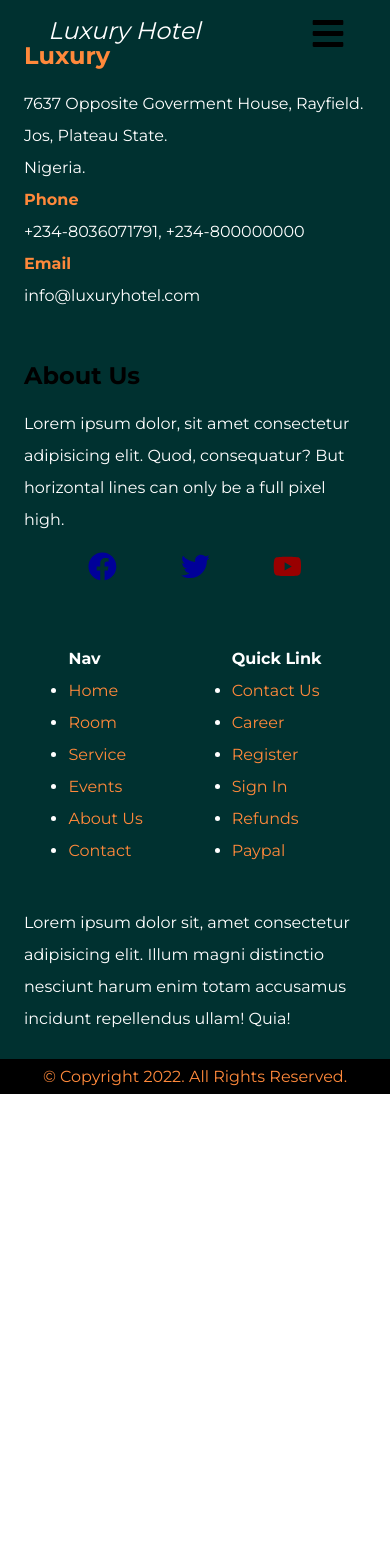
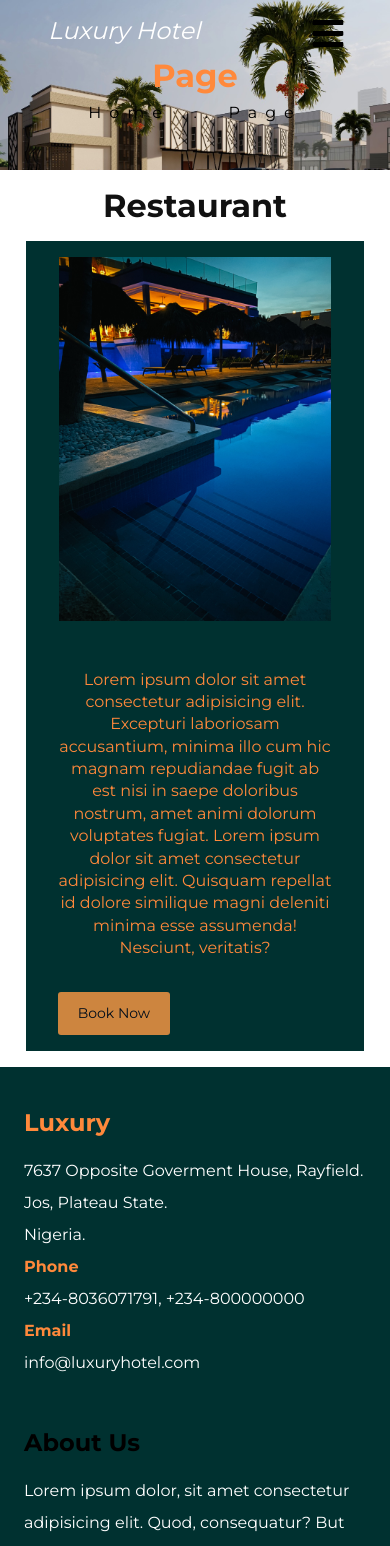
Before and after one commit to NerdyBee/first-repo, a React (Create React App) app: page /contact in a window 390 px wide. Shown: the top 1546 px of the page. Before the commit the page ends 1094 px from the top, so only its background shows below. Built offline with nearby package versions, Linux system fonts and the light colour scheme.

Commit message:
phone-responsive

```diff
--- a/src/App.js
+++ b/src/App.js
@@ -10,6 +10,7 @@ import Home from './pages/Home';
 import Room from './pages/Rooms';
 import Abouts from './pages/About';
 import Services from './pages/Services';
+import Contact from './pages/Contact';
 
 function App() {
   const [isOpen, setIsOpen] = useState(false)
@@ -29,6 +30,7 @@ function App() {
           <Route path="/rooms/" element={<Room />} />
           <Route path="/about/" element={<Abouts />} />
           <Route path="/services/" element={<Services />} />
+          <Route path="/contact/" element={<Contact />} />
         </Routes>
         <Footer />
       </>
--- a/src/components/About.jsx
+++ b/src/components/About.jsx
@@ -17,17 +17,17 @@ const Container = styled.div`
 
   @media screen and (max-width: 760px) {
     grid-template-columns: 1fr;
-    grid-template-rows: 100%;
-    padding: 2rem 0;
+    // grid-template-rows: 100%;
+    padding: 0;
   }
 `;
 
-const LeftColumn = styled.div`
+const RightColumn = styled.div`
   display: flex;
 
   img {
     width: 100%;
-    padding: 0 2rem;
+    padding: 0 1rem;
     object-fit: cover;
   }
 
@@ -37,12 +37,12 @@ const LeftColumn = styled.div`
     img {
       width: 90%;
       object-fit: fit;
-      padding: 0;
+      padding: 2rem 0;
     }
   }
 `;
 
-const RightColumn = styled.div`
+const LeftColumn = styled.div`
   display: flex;
   flex-direction: column;
   padding: 0 2rem;
@@ -69,7 +69,7 @@ const About = () => {
   return (
     <>
       <Container>
-        <RightColumn>
+        <LeftColumn>
           <h1>About Us</h1>
           <p>
             Lorem ipsum dolor sit, amet consectetur adipisicing elit. Suscipit
@@ -82,10 +82,10 @@ const About = () => {
             nostrum molestiae. Dolore.
           </p>
           <Button to='/' primary='true' >Contact Us</Button>
+        </LeftColumn>
+        <RightColumn>
+          <img src={Img} alt="" />
         </RightColumn>
-        <LeftColumn>
-          <img src={Img} alt="" />
-        </LeftColumn>
       </Container>
     </>
   );
--- a/src/components/InfoSection.jsx
+++ b/src/components/InfoSection.jsx
@@ -25,7 +25,7 @@ const Container = styled.div`
 
   @media screen and (max-width: 760px) {
     grid-template-columns: 1fr;
-    padding: 2rem 0;
+    padding: 2rem 0 0;
     margin: 0 auto;
     // grid-template-rows: 500px;
   }
@@ -80,30 +80,13 @@ const ColumnLeft = styled.div`
   }
 `;
 
-// const Featured = styled.ul`
-//   margin: 2rem auto;
-//   display: grid;
-//   grid-template-columns: 1fr 1fr;
-//   padding: 1rem 1rem;
-//   width: 100%;
-// `;
-
-// const FeatureList = styled.li`
-//   display: flex;
-//   flex-direction: row;
-//   line-height: 2.5rem;
-//   color: var(--secondary-color);
-// `;
-
 const ColumnRight = styled.div`
   padding: 2rem 2rem;
   display: flex;
   justify-content: center;
   align-items: center;
-  //   order: $/{({reverse}) => (reverse ? '1' : '2')};
 
   @media screen and (max-width: 768px) {
-    //   order: $/{({reverse}) => (reverse ? '2' : '1')};
     width: 90%;
     height: 90%;
   }
--- a/src/components/ServiceIntro.jsx
+++ b/src/components/ServiceIntro.jsx
@@ -16,8 +16,8 @@ const Container = styled.div`
 
   @media screen and (max-width: 760px) {
     grid-template-columns: 1fr;
-    grid-template-rows: 100%;
-    padding: 2rem 0;
+    // grid-template-rows: 100%;
+    padding: 0;
   }
 
 `;
@@ -27,7 +27,7 @@ const LeftColumn = styled.div`
 
   img {
     width: 100%;
-    padding: 0 0 0 3rem;
+    padding: 0 3rem 0 0;
     object-fit: cover;
   }
 
@@ -57,6 +57,8 @@ const RightColumn = styled.div`
   }
 
   @media screen and (max-width: 760px) {
+    line-height: 1.5rem;
+
     h1 {
         margin: 1rem 0;
         font-size: 2rem;
--- /dev/null
+++ b/src/components/TestPage.jsx
@@ -0,0 +1,102 @@
+import React from "react";
+import styled from "styled-components";
+import { Button } from "./Button";
+
+import Img from "../images/service-bg.jpg";
+
+const InfoDiv = styled.section`
+  width: 100%;
+  height: 100%;
+  padding: 0rem 1rem;
+  margin: 1rem auto;
+
+  @media screen and (max-width: 480px) {
+    width: 95%;
+  }
+`;
+
+const Container = styled.div`
+  padding: 0;
+  margin: 0 auto;
+  display: grid;
+  grid-template-columns: 1fr 1fr;
+  gap: 1rem;
+  color: var(--dark-bg-txt);
+  background: var(--dark-bg);
+
+  @media screen and (max-width: 760px) {
+    grid-template-columns: 1fr;
+    padding: 0;
+  }
+`;
+
+const ColumnLeft = styled.div`
+  display: flex;
+  flex-direction: column;
+  justify-content: center;
+  align-items: flex-start;
+  line-height: 1.4;
+  padding: 1rem 2rem;
+  order: revert;
+
+  p {
+    margin-bottom: 2rem;
+    text-align: center;
+  }
+  h4 {
+    color: #94410a;
+    margin-top: 2rem;
+  }
+`;
+
+const ColumnRight = styled.div`
+  padding: 3rem;
+  display: flex;
+
+  @media screen and (max-width: 768px) {
+    // order: $/{(props) => (props.reverse ? "2" : "1")};
+    width: 90%;
+    padding: 1rem;
+    margin: 0 auto;
+  }
+
+  img {
+    width: 100%;
+    object-fit: cover;
+  }
+`;
+
+const TestPage = () => {
+  return (
+    <InfoDiv>
+      <h1
+        style={{
+          color: "#111",
+          textAlign: "center",
+          marginBottom: "1rem",
+          fontSize: "2rem",
+        }}
+      >
+        Restaurant
+      </h1>
+      <Container>
+        <ColumnRight>
+          <img src={Img} alt="" />
+        </ColumnRight>
+        <ColumnLeft>
+          <p>
+            Lorem ipsum dolor sit amet consectetur adipisicing elit. Excepturi
+            laboriosam accusantium, minima illo cum hic magnam repudiandae fugit
+            ab est nisi in saepe doloribus nostrum, amet animi dolorum
+            voluptates fugiat. Lorem ipsum dolor sit amet consectetur
+            adipisicing elit. Quisquam repellat id dolore similique magni
+            deleniti minima esse assumenda! Nesciunt, veritatis?
+          </p>
+          <Button to="/home">Book Now</Button>
+        </ColumnLeft>
+      </Container>
+    </InfoDiv>
+  );
+};
+
+export default TestPage;
--- a/src/pages/Contact.jsx
+++ b/src/pages/Contact.jsx
@@ -0,0 +1,12 @@
+import React from 'react';
+import PageHero from '../components/PageHero';
+import TestPage from '../components/TestPage';
+
+const Contact = () => {
+  return <div>
+      <PageHero />
+      <TestPage />
+  </div>;
+};
+
+export default Contact;
--- a/src/pages/Home.jsx
+++ b/src/pages/Home.jsx
@@ -3,7 +3,7 @@ import FeaturedRooms from '../components/FeaturedRooms';
 import Hero from '../components/Hero'
 import { SliderData } from "../data/SliderData";
 import InfoSection from "../components/InfoSection";
-import IntroHall from '../components/IntroHall';
+import IntroHall from '../components/Restaurant';
 import Hall from '../components/Hall';
 
 const Home = () => {
@@ -12,7 +12,7 @@ const Home = () => {
       <Hero slides={SliderData} />
       <InfoSection />
       <FeaturedRooms />
-      <IntroHall/>
+      <IntroHall />
       <Hall />
     </>
   );
```
Also changed, not shown: src/components/Restaurant.jsx (renamed from src/components/IntroHall.jsx).
